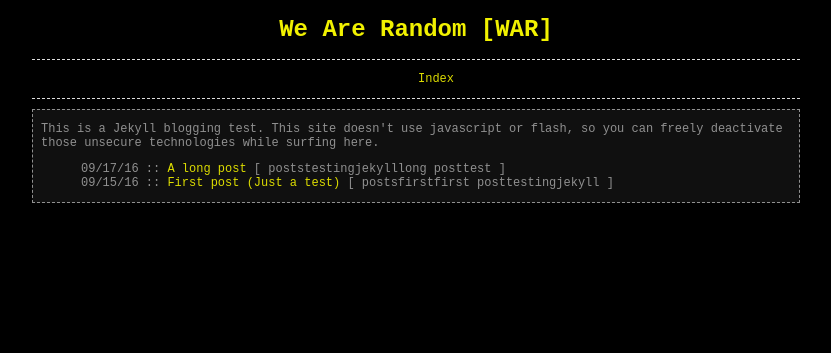
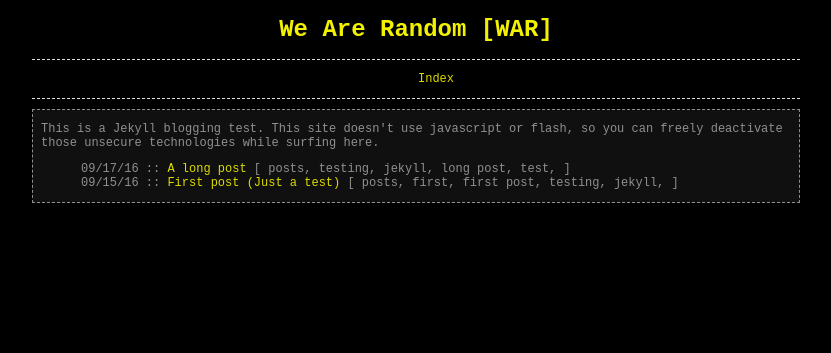
Before and after one commit to wearerandom/wearerandom.github.io, a Jekyll site: the page built from index.html, in a window 1280 px wide. Shown: the top 353 px of the page, without its empty margins (224-1055 px from the left). Built offline with Jekyll 4.4.1, drawn with Linux system fonts in a browser that asks for light colours.

Commit message:
Update index.html

```diff
--- a/index.html
+++ b/index.html
@@ -7,7 +7,7 @@
 <ul>
   {% for post in site.posts %}
     <li>
-      {{ post.date | date: "%D" }} :: <a href=".{{ post.url }}">{{ post.title }}</a> [ {{ post.categories }} ]
+      {{ post.date | date: "%D" }} :: <a href=".{{ post.url }}">{{ post.title }}</a> [ {% for category in post.categories %} {{category}}, {% endfor %} ]
     </li>
   {% endfor %}
 </ul>
```
